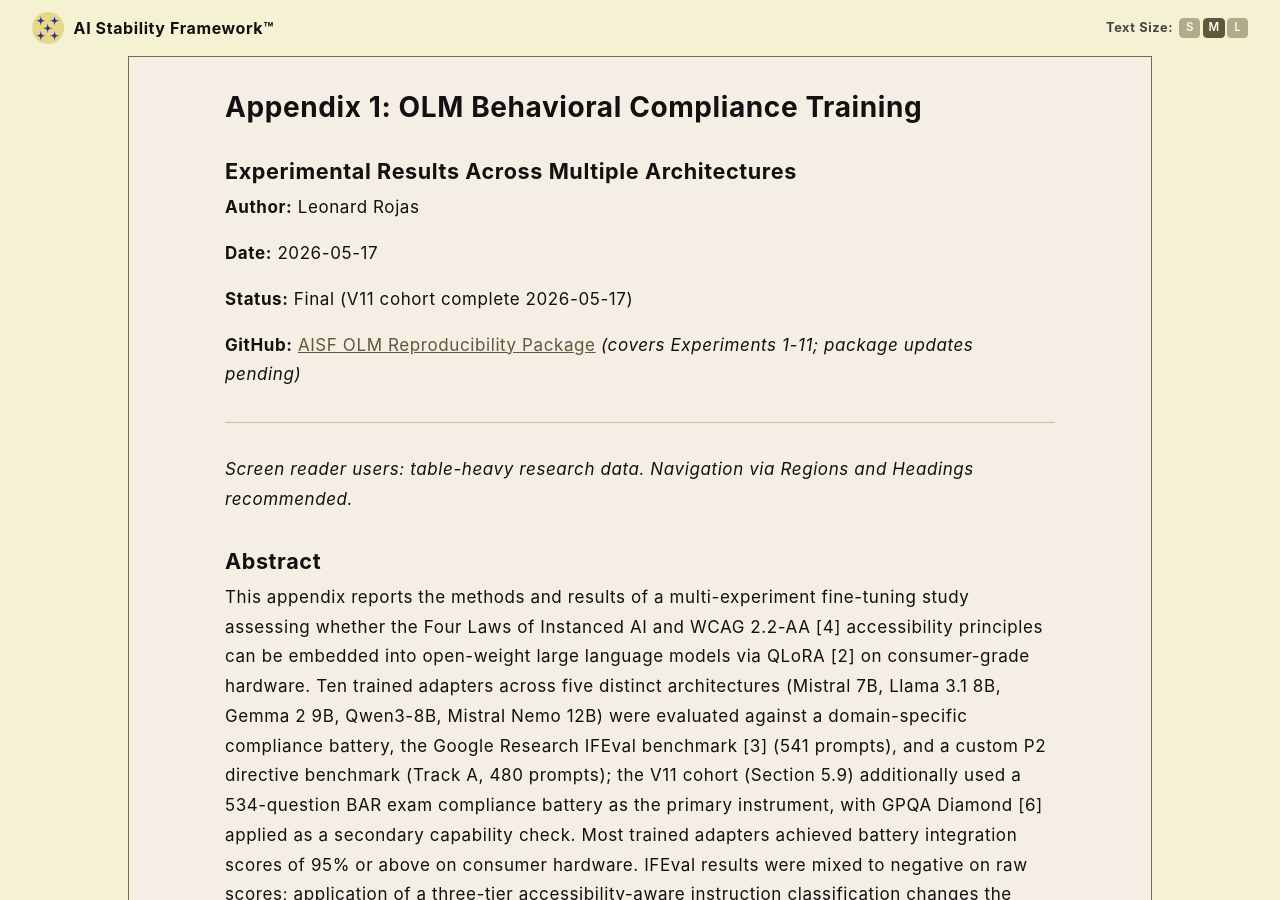
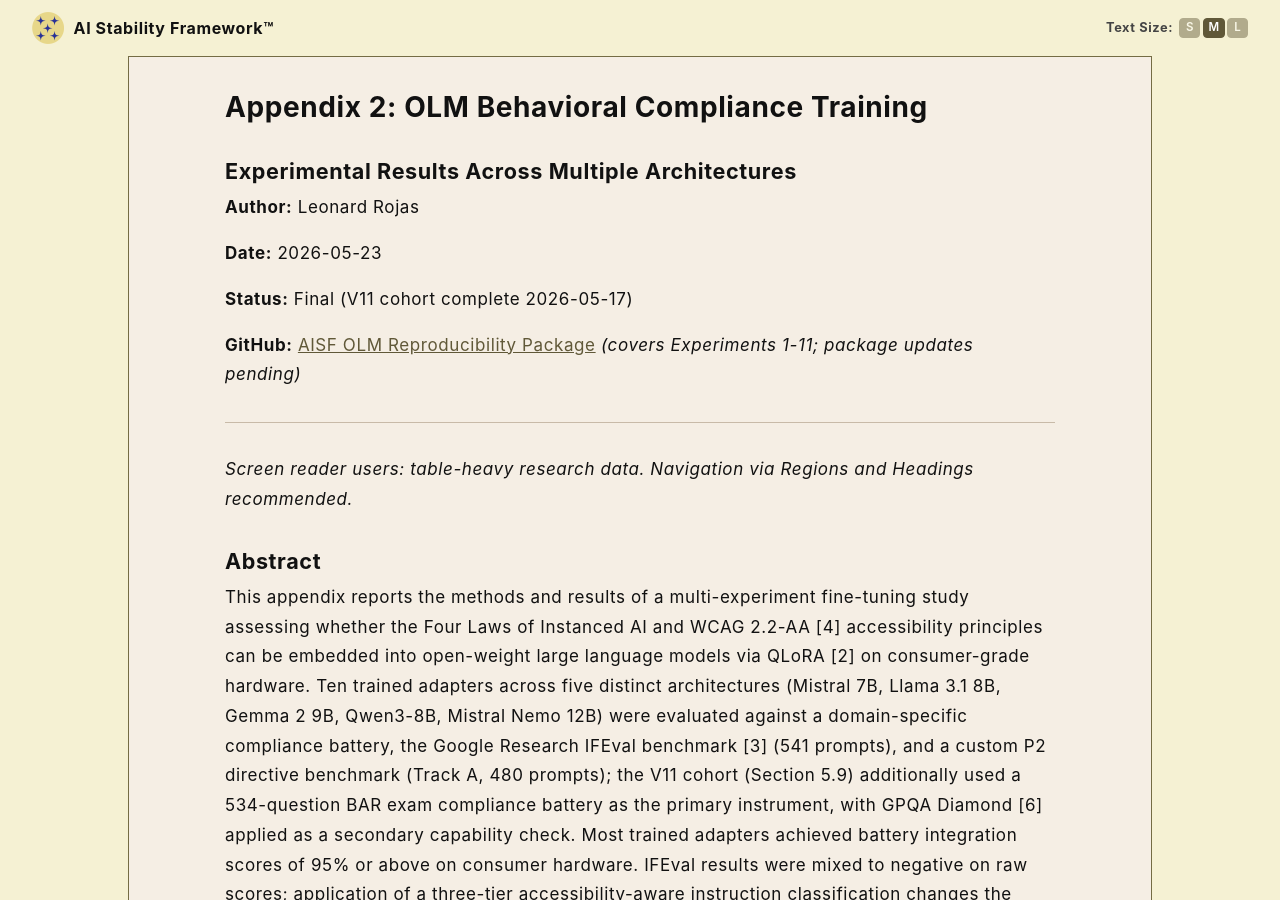
Before and after one commit to rojaslen/AISF-WEB, a Jekyll site: the page built from apx02.md, in a window 1280 px wide and 900 px high. Built offline with Jekyll 4.4.1, drawn with Linux system fonts in a browser that asks for light colours; some web fonts are replaced; some of the changed text lies outside the part shown.

Commit message:
WEB proofread: apx02 title/max_memory/date fixes; ch08 Llama delta restored; ch11 link fixes
Co-Authored-By: Claude Sonnet 4.6 <noreply@anthropic.com>

```diff
--- a/apx02.md
+++ b/apx02.md
@@ -1,16 +1,16 @@
 ---
-title: "Appendix 1: OLM Behavioral Compliance Training"
+title: "Appendix 2: OLM Behavioral Compliance Training"
 parent: "Appendices"
 nav_order: 3
 ---
 
-# Appendix 1: OLM Behavioral Compliance Training
+# Appendix 2: OLM Behavioral Compliance Training
 
 ## Experimental Results Across Multiple Architectures
 
 **Author:** Leonard Rojas
 
-**Date:** 2026-05-17
+**Date:** 2026-05-23
 
 **Status:** Final (V11 cohort complete 2026-05-17)
 
```
Also changed, not shown: other parts of apx02.md (+1 -1 lines), ch08.md (+1 -1 lines), ch11.md (+2 -2 lines).
